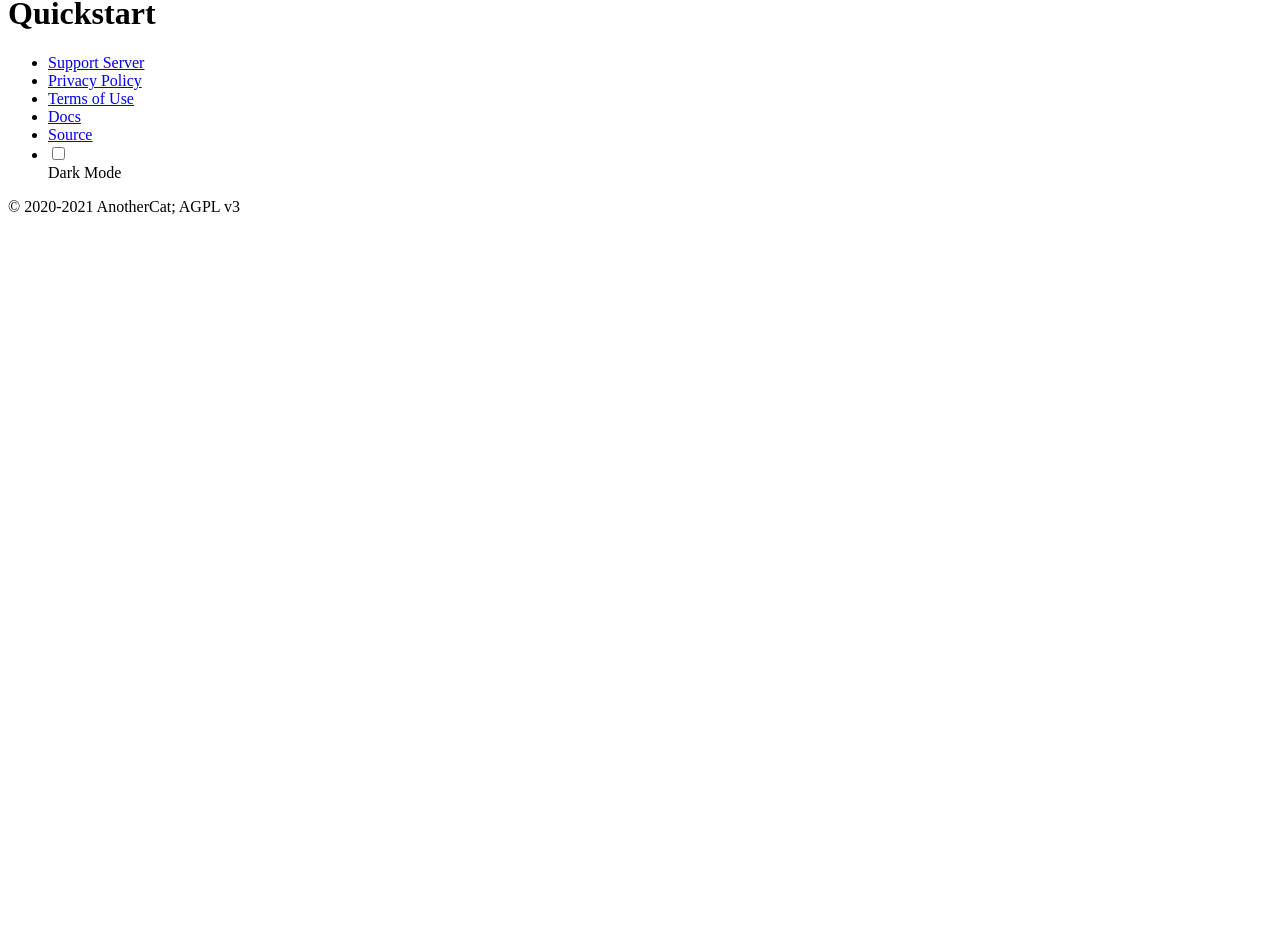
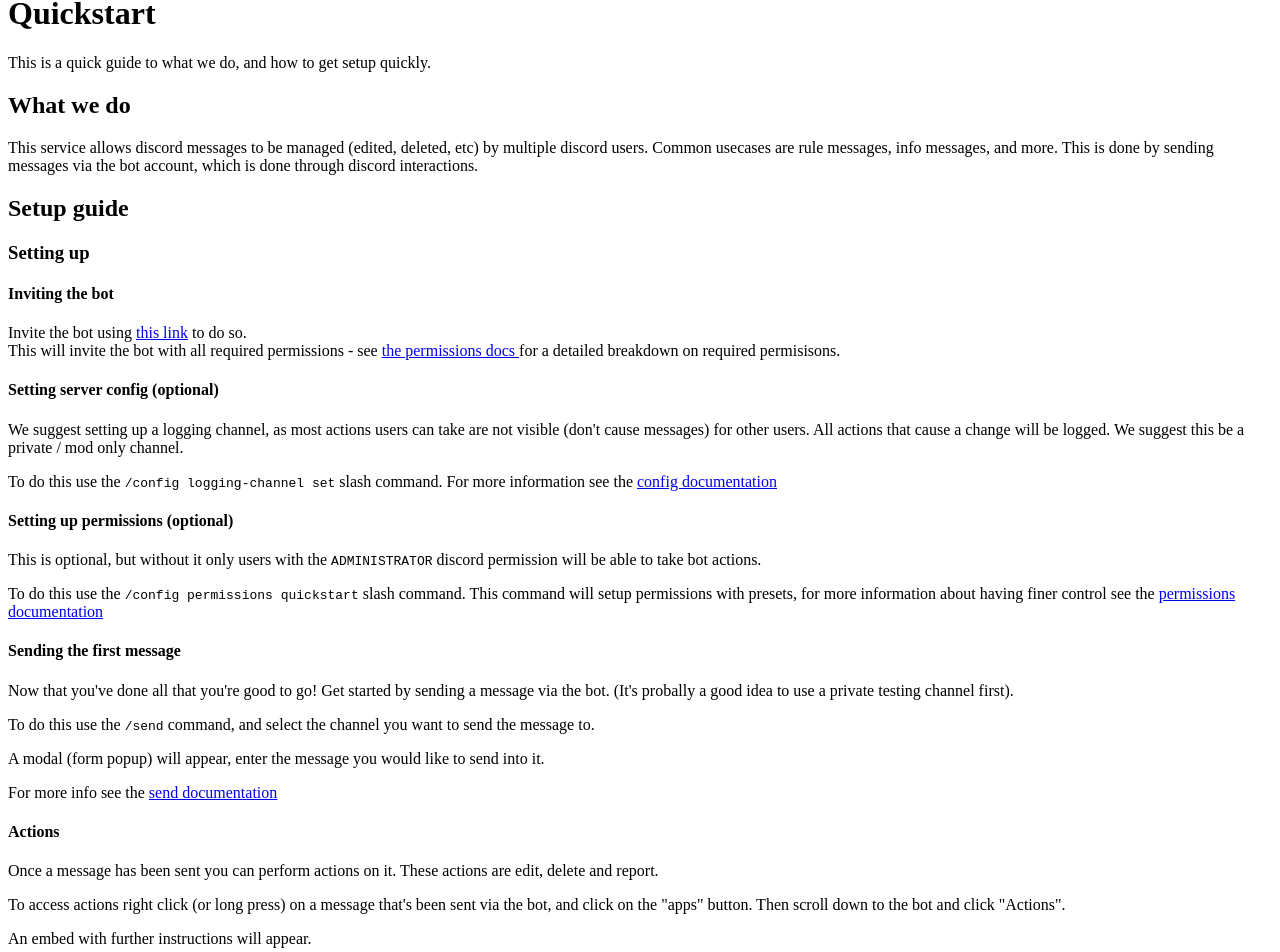
Before and after one commit to message-manager-discord/site, a Next.js app: page /docs/quickstart in a window 1280 px wide. Shown: the part 105-1057 px from the top of the page. Before the commit the page ends 800 px from the top, so only its background shows below. Built offline with nearby package versions, Linux system fonts and the light colour scheme.

Commit message:
feat: quickstart

```diff
--- a/pages/docs/quickstart.mdx
+++ b/pages/docs/quickstart.mdx
@@ -1 +1,65 @@
+import InternalAnchor from "../../components/mdx/internalAnchor";
+
+import InlineCode from "../../components/mdx/inlineCode";
+
 # Quickstart
+
+This is a quick guide to what we do, and how to get setup quickly.
+
+## What we do
+
+This service allows discord messages to be managed (edited, deleted, etc) by multiple discord users.
+Common usecases are rule messages, info messages, and more.
+This is done by sending messages via the bot account, which is done through discord interactions.
+
+## Setup guide
+
+### Setting up
+
+#### Inviting the bot
+
+Invite the bot using [this link](/invite) to do so.
+This will invite the bot with all required permissions - see <InternalAnchor href="/docs/permissions#bot-discord-permissions">the permissions docs </InternalAnchor>for a detailed breakdown on required permisisons.
+
+#### Setting server config (optional)
+
+We suggest setting up a logging channel, as most actions users can take are not visible (don't cause messages) for other users.
+All actions that cause a change will be logged. We suggest this be a private / mod only channel.
+
+To do this use the <InlineCode>/config logging-channel set</InlineCode> slash command.
+For more information see the <InternalAnchor href="/docs/config#logging-channel">config documentation</InternalAnchor>
+
+#### Setting up permissions (optional)
+
+This is optional, but without it only users with the <InlineCode>ADMINISTRATOR</InlineCode> discord permission will be able to take bot actions.
+
+To do this use the <InlineCode>/config permissions quickstart</InlineCode> slash command.
+This command will setup permissions with presets, for more information about having finer control see the <InternalAnchor href="/docs/permissions#bot-discord-permissions">permissions documentation</InternalAnchor>
+
+#### Sending the first message
+
+Now that you've done all that you're good to go! Get started by sending a message via the bot. (It's probally a good idea to use a private testing channel first).
+
+To do this use the <InlineCode>/send</InlineCode> command, and select the channel you want to send the message to.
+
+A modal (form popup) will appear, enter the message you would like to send into it.
+
+For more info see the <InternalAnchor href="/docs/message-management#sending">send documentation</InternalAnchor>
+
+#### Actions
+
+Once a message has been sent you can perform actions on it. These actions are edit, delete and report.
+
+To access actions right click (or long press) on a message that's been sent via the bot, and click on the "apps" button. Then scroll down to the bot and click "Actions".
+
+An embed with further instructions will appear.
+
+For more info see the <InternalAnchor href="/docs/message-management#message-actions">actions documentation</InternalAnchor>
+
+## Final words
+
+You should know all you need to use basic functions by now!
+
+Checkout the rest of the docs for more info and help.
+
+Please join our [support server](https://discord.gg/xFZu29t) to get more help, and stay up to date on new features and status!
```
